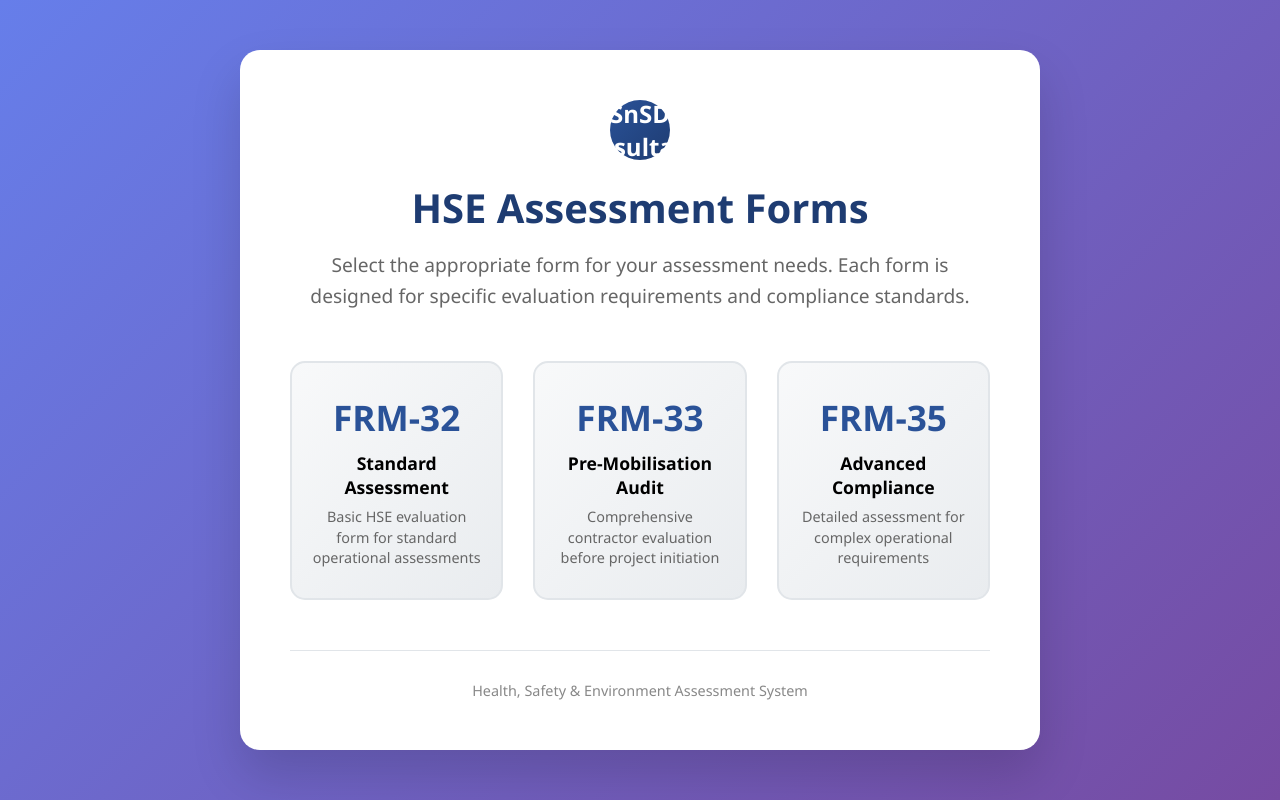
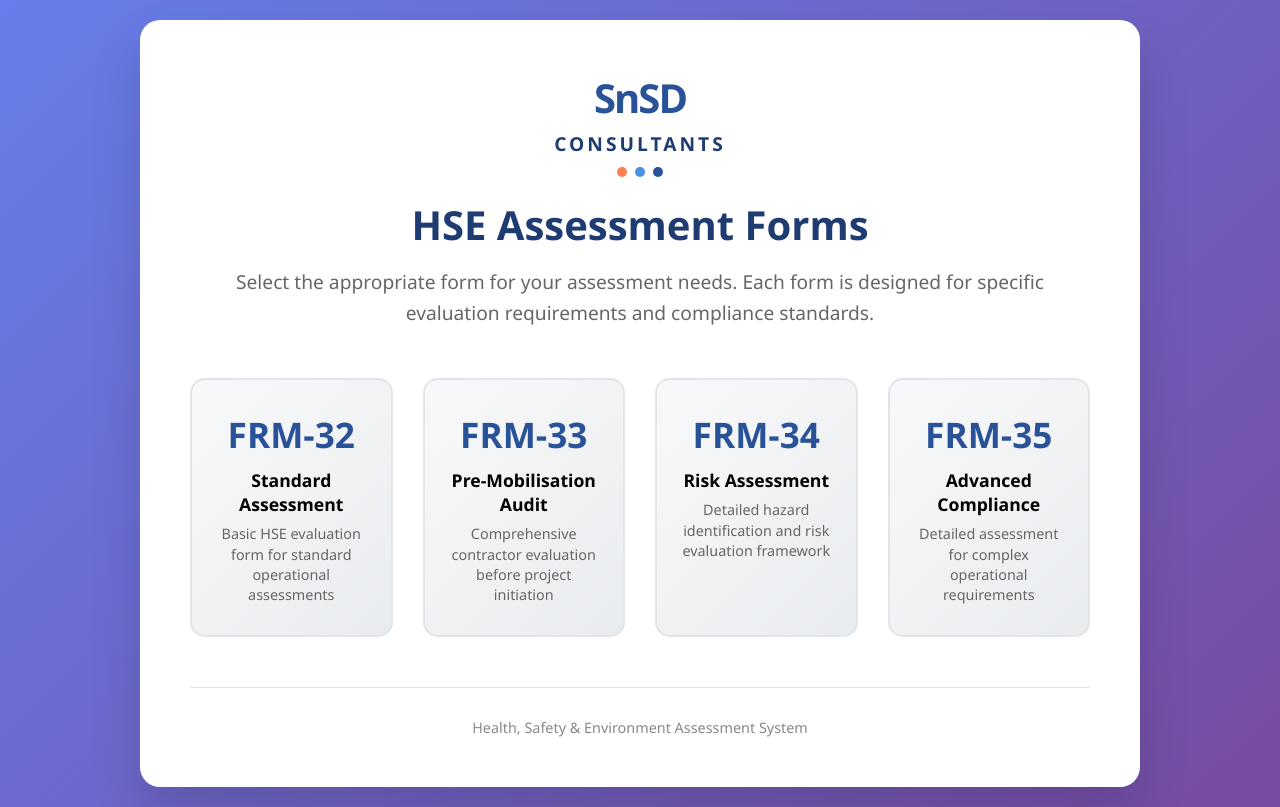
Before and after one commit to caglarmeram/frm32-form, a website: page index.html in a window 1280 px wide. Drawn offline with Linux system fonts and the light colour scheme.

Commit message:
Update index.html

```diff
--- a/index.html
+++ b/index.html
@@ -27,7 +27,7 @@
             box-shadow: 0 25px 50px rgba(0,0,0,0.15);
             padding: 50px;
             text-align: center;
-            max-width: 800px;
+            max-width: 1000px;
             width: 100%;
         }
 
@@ -142,17 +142,52 @@
         }
 
         .logo {
-            width: 60px;
-            height: 60px;
-            background: linear-gradient(135deg, #2a5298 0%, #1e3c72 100%);
-            border-radius: 50%;
             margin: 0 auto 20px;
             display: flex;
             align-items: center;
             justify-content: center;
-            color: white;
+            flex-direction: column;
+        }
+
+        .logo-main {
+            font-size: 2.5em;
             font-weight: 700;
-            font-size: 1.5em;
+            color: #2a5298;
+            letter-spacing: -2px;
+            margin-bottom: 5px;
+        }
+
+        .logo-subtitle {
+            font-size: 1.2em;
+            color: #1e3c72;
+            font-weight: 600;
+            letter-spacing: 3px;
+            text-transform: uppercase;
+        }
+
+        .logo-dots {
+            display: flex;
+            gap: 8px;
+            margin-top: 10px;
+            justify-content: center;
+        }
+
+        .dot {
+            width: 10px;
+            height: 10px;
+            border-radius: 50%;
+        }
+
+        .dot-orange {
+            background-color: #ff7f50;
+        }
+
+        .dot-blue1 {
+            background-color: #4a90e2;
+        }
+
+        .dot-blue2 {
+            background-color: #2a5298;
         }
 
         @media (max-width: 768px) {
@@ -172,6 +207,14 @@
 
             .form-card {
                 padding: 25px 15px;
+            }
+
+            .logo-main {
+                font-size: 2em;
+            }
+
+            .logo-subtitle {
+                font-size: 1em;
             }
         }
 
@@ -200,14 +243,12 @@
     <div class="container">
         <div class="header">
             <div class="logo">
-                <div>
-                    <div class="logo-text">SnSD</div>
-                    <div class="logo-subtitle">Consultants</div>
-                    <div class="logo-dots">
-                        <div class="dot dot-orange"></div>
-                        <div class="dot dot-blue1"></div>
-                        <div class="dot dot-blue2"></div>
-                    </div>
+                <div class="logo-main">SnSD</div>
+                <div class="logo-subtitle">Consultants</div>
+                <div class="logo-dots">
+                    <div class="dot dot-orange"></div>
+                    <div class="dot dot-blue1"></div>
+                    <div class="dot dot-blue2"></div>
                 </div>
             </div>
             <h1>HSE Assessment Forms</h1>
@@ -231,6 +272,14 @@
                 </div>
             </a>
 
+            <a href="frm34/" class="form-card">
+                <div class="card-content">
+                    <div class="form-number">FRM-34</div>
+                    <div class="form-title">Risk Assessment</div>
+                    <div class="form-description">Detailed hazard identification and risk evaluation framework</div>
+                </div>
+            </a>
+
             <a href="frm35/" class="form-card">
                 <div class="card-content">
                     <div class="form-number">FRM-35</div>
```
